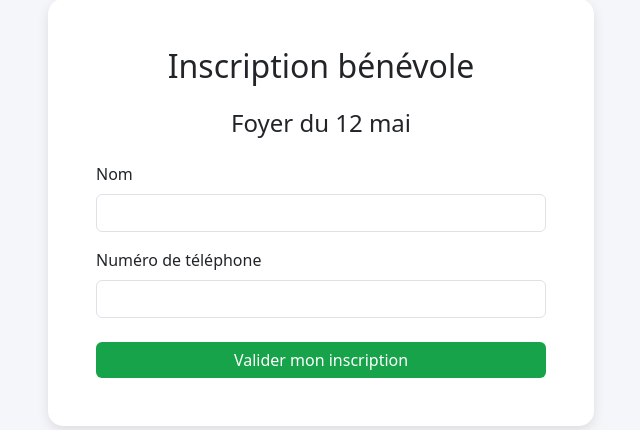
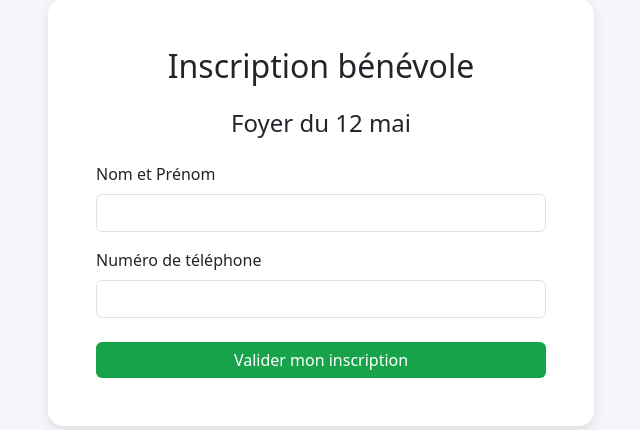
Before and after one commit to steveyetijeux/planning-benevoles, a Django app: page /inscription/1/ in a window 1280 px wide. Shown: the part 111-541 px from the top of the page, without its empty margins (319-959 px from the left). Run offline with Django 5.2, Linux system fonts and the light colour scheme; data comes from the database, SQL or seed files in the repository.

Commit message:
fix name inscriptions

```diff
--- a/planning/templates/planning/inscription.html
+++ b/planning/templates/planning/inscription.html
@@ -26,7 +26,7 @@
                 <div class="mb-3">
 
                     <label class="form-label">
-                        Nom
+                        Nom et Prénom
                     </label>
 
                     <input type="text"
```
